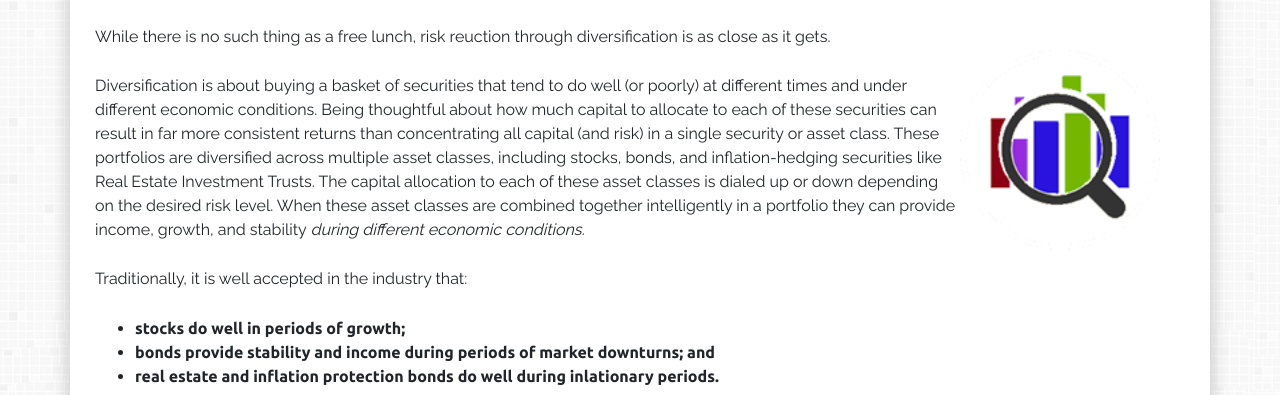
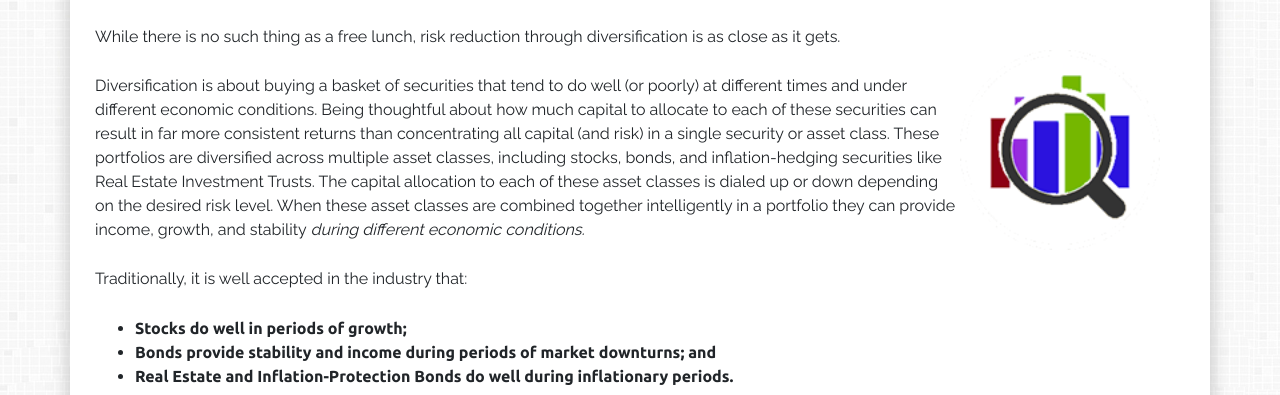
Before and after one commit to deivit24/Armis-Financial, a plain HTML site: page philosophy.html in a window 1280 px wide. Shown: the part 557-952 px from the top of the page. Drawn offline with nearby package versions, Linux system fonts and the light colour scheme.

Commit message:
change misspelling

```diff
--- a/philosophy.html
+++ b/philosophy.html
@@ -125,15 +125,15 @@
     <div class="col">
       <h1>It's all about diversification
      </h1>
-     <p>While there is no such thing as a free lunch, risk reuction through diversification is as close as it gets.<img src="img/div.png" ></p>
+     <p>While there is no such thing as a free lunch, risk reduction through diversification is as close as it gets.<img src="img/div.png" ></p>
      <p>
        Diversification is about buying a basket of securities that tend to do well (or poorly) at different times and under different economic conditions. Being thoughtful about how much capital to allocate to each of these securities can result in far more consistent returns than concentrating all capital (and risk) in a single security or asset class. These portfolios are diversified across multiple asset classes, including stocks, bonds, and inflation-hedging securities like Real Estate Investment Trusts.  The capital allocation to each of these asset classes is dialed up or down depending on the desired risk level.  When these asset classes are combined together intelligently in a portfolio they can provide income, growth, and stability <i>during different economic conditions.</i></p>
        <p>Traditionally, it is well accepted in the industry that:
        </p>
        <ul >
-         <li>stocks do well in periods of growth;</li>
-         <li>bonds provide stability and income during periods of market downturns; and</li>
-         <li id="allocation">real estate and inflation protection bonds do well during inlationary periods.</li>
+         <li>Stocks do well in periods of growth;</li>
+         <li>Bonds provide stability and income during periods of market downturns; and</li>
+         <li id="allocation">Real Estate and Inflation-Protection Bonds do well during inflationary periods.</li>
        </ul>
 
     </div>
```
